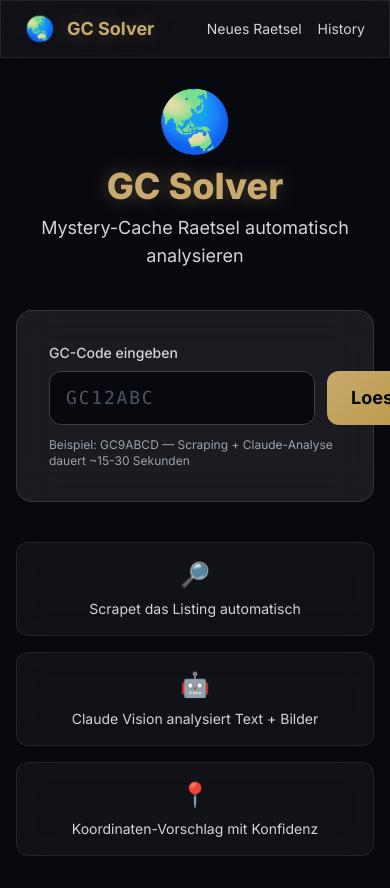
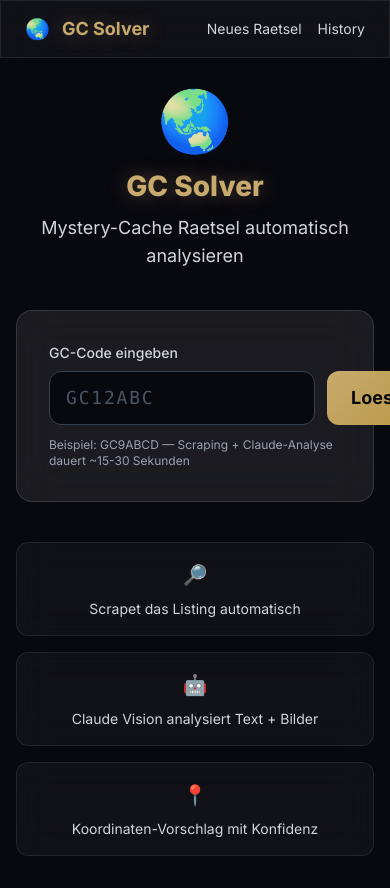
Before and after one commit to AscontiLab/gc-solver, a FastAPI app: page / in a window 390 px wide; the page is wider, and only the part inside the window is pictured. Run offline with FastAPI, Linux system fonts and the light colour scheme; parts of the project's set-up code (start-up, migrations or seed data) failed here and were passed over; some libraries are stand-ins or nearby versions.

Commit message:
responsive: Fluid Typography mit clamp()
Headings skalieren jetzt fliessend zwischen Mobile und Desktop.

Co-Authored-By: Claude Opus 4.6 (1M context) <noreply@anthropic.com>

```diff
--- a/templates/base.html
+++ b/templates/base.html
@@ -92,6 +92,11 @@
         a:focus-visible,.btn-gold:focus-visible{outline:2px solid #c8aa6e;outline-offset:2px;border-radius:8px}
         .sr-only{position:absolute;width:1px;height:1px;padding:0;margin:-1px;overflow:hidden;clip:rect(0,0,0,0);white-space:nowrap;border-width:0}
 
+        /* Fluid Typography */
+        h1, .text-4xl { font-size: clamp(1.75rem, 4vw, 2.25rem) !important; }
+        h2, .text-2xl { font-size: clamp(1.25rem, 3vw, 1.5rem) !important; }
+        h3, .text-xl { font-size: clamp(1.1rem, 2.5vw, 1.25rem) !important; }
+
         @media (prefers-reduced-motion: reduce) {
             *, *::before, *::after {
                 animation-duration: 0.01ms !important;
```
